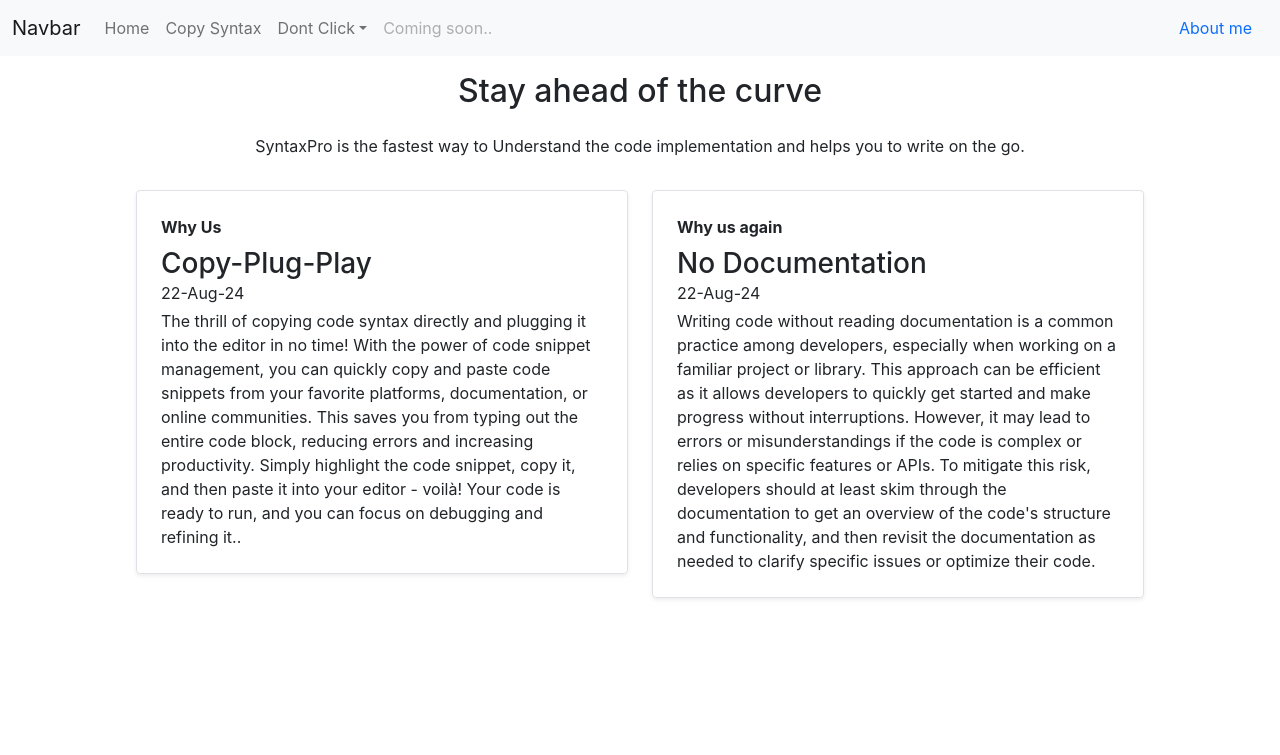
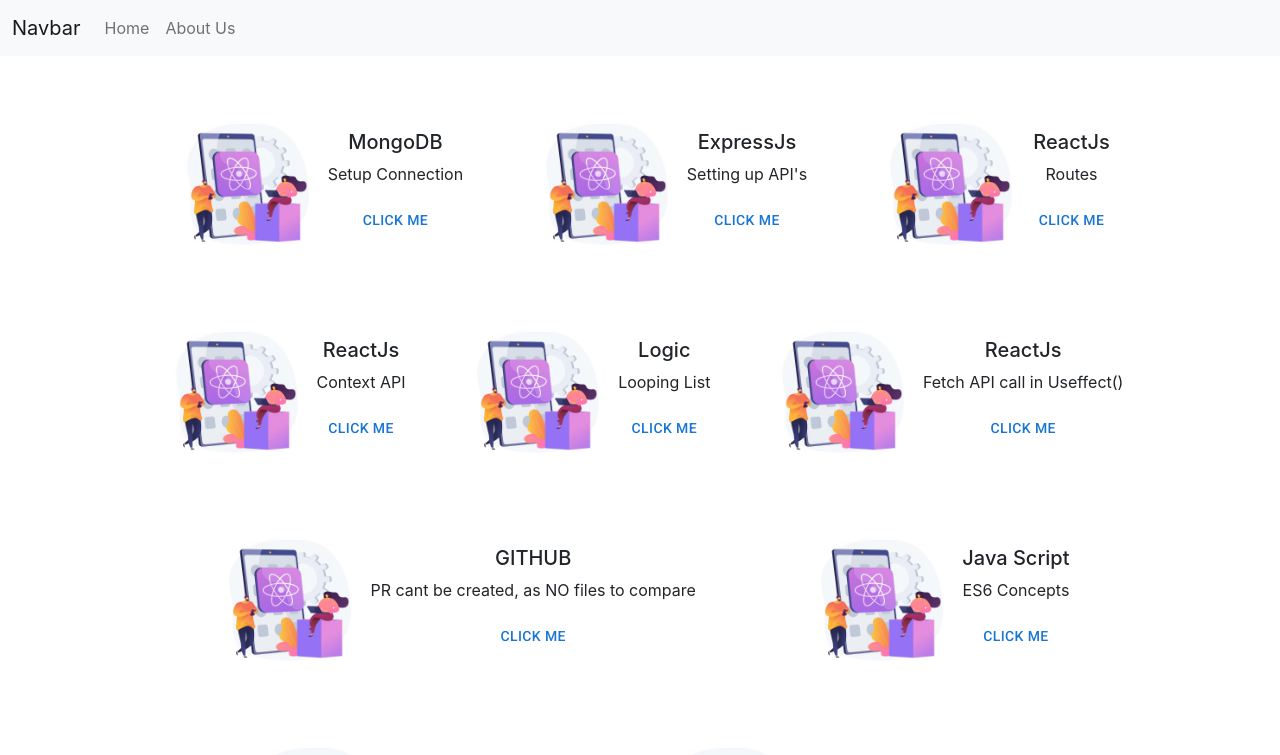
Before and after one commit to adarsh58/syntaxpaste, a React (Create React App) app: page / in a window 1280 px wide. Shown: the top 755 px of the page. Built offline with nearby package versions, Linux system fonts and the light colour scheme.

Commit message:
Modify navbar routes

```diff
--- a/src/App.js
+++ b/src/App.js
@@ -16,12 +16,8 @@
 
 
         <Routes>
-          <Route exact path="/" element={<> <div className="container">
-            <Heading />
-            <Info />
-
-          </div> </>} />
-          <Route exact path="/home" element={<> <div className="container">
+          <Route exact path="/" element={<><SyntaxContainer /></>} />
+          <Route exact path="/aboutus" element={<> <div className="container">
             <Heading />
             <Info />
 
--- a/src/Component/Navbar/NavBar.jsx
+++ b/src/Component/Navbar/NavBar.jsx
@@ -11,30 +11,12 @@
       <div className="collapse navbar-collapse" id="navbarSupportedContent">
         <ul className="navbar-nav me-auto mb-2 mb-lg-0">
           <li className="nav-item">
-            <Link className="nav-link " aria-current="page" to="/home">Home</Link>
+            <Link className="nav-link " aria-current="page" to="/syntax">Home</Link>
           </li>
           <li className="nav-item">
-            <Link className="nav-link" to="/syntax">Copy Syntax</Link>
-          </li>
-          <li className="nav-item dropdown">
-            <a className="nav-link dropdown-toggle" href="#" id="navbarDropdown" role="button" data-bs-toggle="dropdown" aria-expanded="false">
-              Dont Click
-            </a>
-            <ul className="dropdown-menu" aria-labelledby="navbarDropdown">
-              <li><a className="dropdown-item" href="#">Why</a></li>
-              <li><a className="dropdown-item" href="#">Did</a></li>
-              <li><hr className="dropdown-divider"/></li>
-              <li><a className="dropdown-item" href="#">YOU CLICK?</a></li>
-            </ul>
-          </li>
-          <li className="nav-item">
-            <a className="nav-link disabled">Coming soon..</a>
+            <Link className="nav-link" to="/aboutus">About Us</Link>
           </li>
         </ul>
-        <form className="d-flex">
-
-        <label className="nav-link active"  href="/about me">About me</label>
-        </form>
       </div>
     </div>
   </nav>
```
